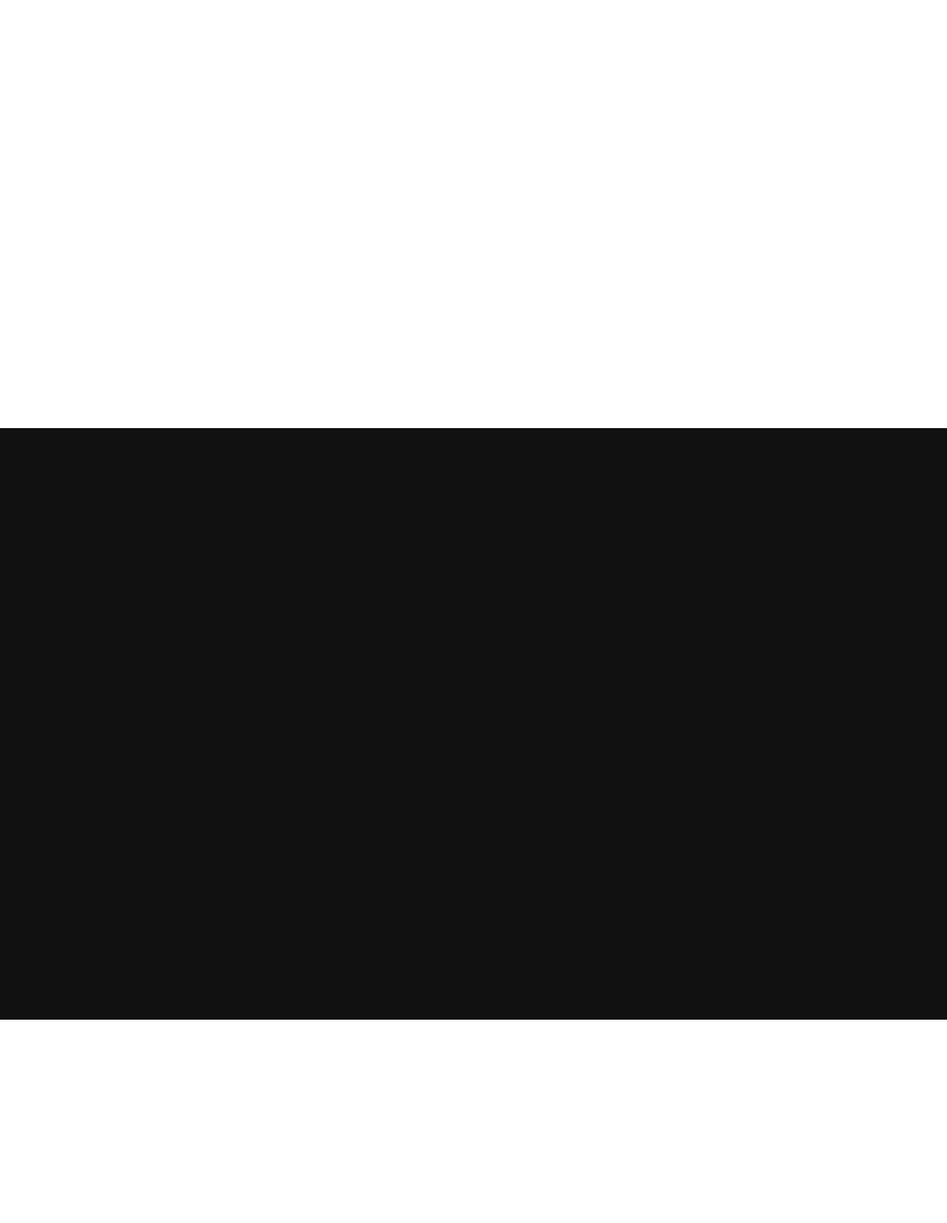
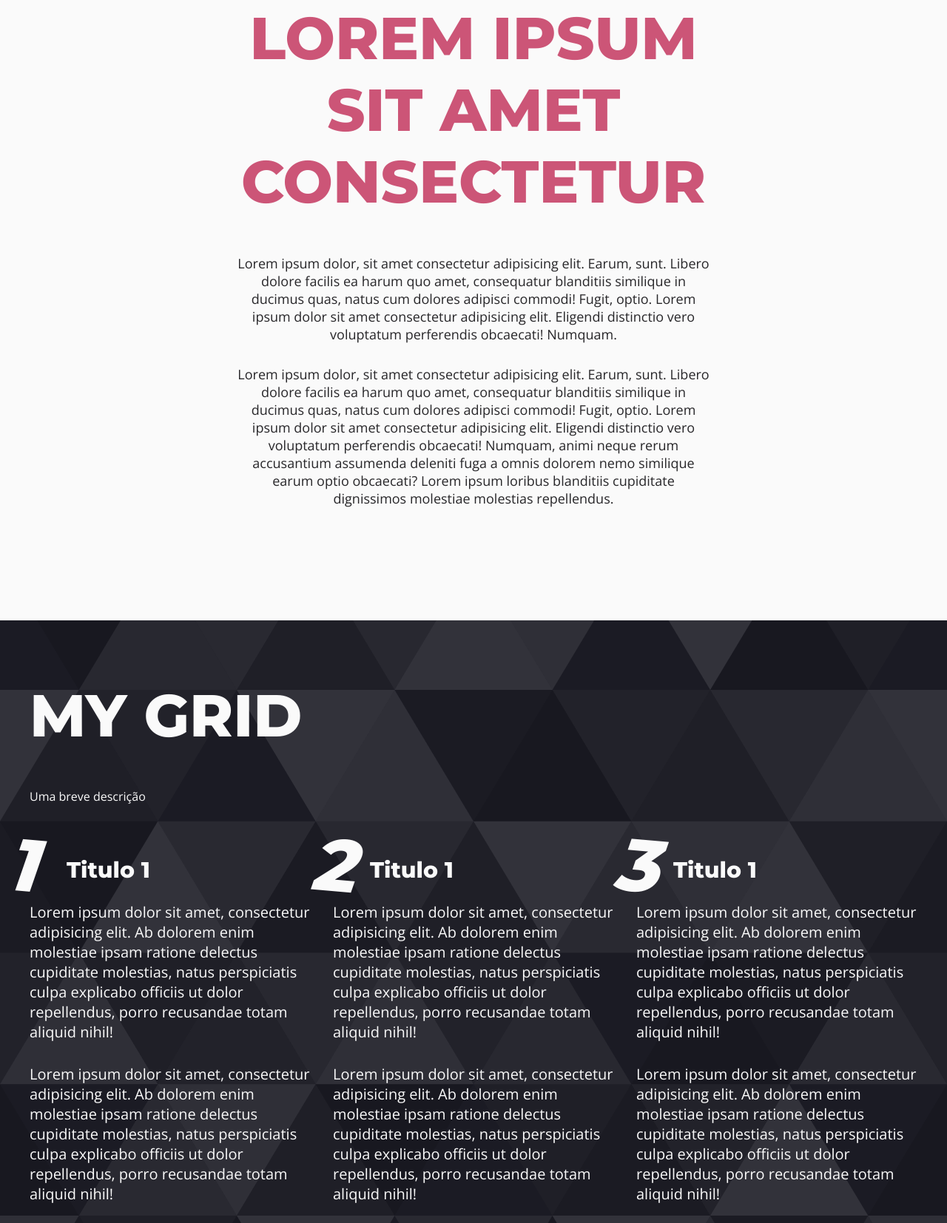
Before and after one commit to ChrisCoy/Landing-Page-Study, a plain HTML site: page index.html in a window 1280 px wide. Shown: the part 1146-2800 px from the top of the page at 74% size. Before the commit the page ends 2525 px from the top, so only its background shows below. Drawn offline with nearby package versions, Linux system fonts and the light colour scheme.

Commit message:
add more content and styles

```diff
--- a/assets/css/styles.css
+++ b/assets/css/styles.css
@@ -1,7 +1,7 @@
 :root {
   --primary-color: #CC5577;
   --white-color: #FAFAFA;
-  --black-color: #111;
+  --black-color: rgb(39, 38, 41);
   --light-gray-color: rgb(224, 216, 219);
   --gap: 3rem;
 }
@@ -13,6 +13,7 @@
 
 html {
   font-size: 62.5%;
+  scroll-behavior: smooth;
 }
 
 body {
@@ -23,6 +24,10 @@ body {
 
 a {
   text-decoration: none;
+}
+
+p {
+  margin-bottom: 3rem;
 }
 
 h1, h2, h3, h4, h5, h6 {
@@ -36,6 +41,9 @@ h1 {
 
 h2 {
   font-size: 5.5rem;
+  font-size: 8rem;
+  margin-bottom: 5rem;;
+  text-transform: uppercase;
 }
 
 h3 {
@@ -61,14 +69,22 @@ h6 {
   color: var(--white-color);
 }
 
+.bg-2 {
+  background-image: url('../img/Background2.svg');
+  background-size: cover;
+  background-position: center center;
+  color: var(--white-color);
+}
+
 .white-bg {
-  color: var(--white-color);
+  background: var(--white-color);
+  color: var(--primary-color);
 }
 
 .main-content {
   max-width: 120rem;
   margin: 0 auto;
-  padding: var(--gap);
+  padding: 8rem var(--gap);
 }
 
 .section {
@@ -144,19 +160,13 @@ h6 {
   display: grid;
   grid-template-columns: 1fr 1.5fr;
   gap: var(--gap);
-  height: 100vh;
+  min-height: 100vh;
 }
 
 .intro-text-content, .intro-img{
   display: flex;
   flex-flow: column wrap;
   justify-content: center;
-}
-
-.intro-text-content h2{
-  font-size: 8rem;
-  margin-bottom: 5rem;;
-  text-transform: uppercase;
 }
 
 .intro-text-content p {
@@ -168,3 +178,73 @@ h6 {
   max-width: 100%;
   height: auto;
 }
+
+.top3-content p{
+  color: var(--black-color);
+  font-size: 1.8rem;
+}
+
+.top3-content {
+  max-width: 64rem;
+  display: flex;
+  flex-flow: column nowrap;
+  justify-content: center;
+  text-align: center;
+  height: 100vh;
+}
+
+.grind-one-content {
+  display: flex;
+  flex-flow: column wrap;
+  justify-content: center;
+  min-height: 100vh;
+}
+
+.grid {
+  display: grid;
+  grid-template-columns: repeat(3, 1fr);
+  gap: var(--gap);
+  counter-reset: grid-counter;
+}
+
+.grid h3 {
+  font-size: 3rem;
+  position: relative;
+  padding-left: 5rem;
+  margin-bottom: 2.5rem;
+  margin-top: 4rem;
+}
+
+.grid article p {
+  font-size: 2rem;
+}
+
+.grid h3::before {
+  counter-increment: grid-counter;
+  content: counter(grid-counter);
+  position: absolute;
+  font-size: 10rem;
+  font-style: italic;
+  top: -5rem;
+  left: -3rem;
+  transform: rotate(5deg);
+}
+.black-text {
+  color: var(--black-color);
+}
+
+.gallery-img{
+  width: 100%;
+  max-width: 36rem;
+  max-height: 36rem;
+  overflow: hidden;
+}
+
+.gallery-img img {
+  transition: all 300ms ease-in-out;
+}
+
+.gallery-img img:hover {
+  transform: translate(-3%, 3%) scale(1.1) rotate(3deg);
+
+}
--- a/index.html
+++ b/index.html
@@ -23,8 +23,9 @@
       <h1><a href="#">LOGO</a></h1>
       <nav>
         <ul>
-          <li><a href="#">Intro</a></li>
-          <li><a href="#">Top 3</a></li>
+          <li><a href="#intro">Intro</a></li>
+          <li><a href="#about">About</a></li>
+          <li><a href="top3">Top 3</a></li>
           <li><a href="#">Gallery</a></li>
           <li><a href="#">Work</a></li>
           <li><a href="#">Contact</a></li>
@@ -35,7 +36,7 @@
 
   <div class="menu-spacing"></div>
 
-  <section class="intro main-bg section">
+  <section id="intro" class="intro main-bg section">
     <div class="main-content intro-content">
       <div class="intro-text-content">
         <h2>Lorem ipsum</h2>
@@ -54,8 +55,94 @@
     </div>
   </section>
 
-  <section class="section white-gb"></section>
-  <section class="section" style="background: var(--black-color);"></section>
+  <section id="top3" class="section white-bg">
+    <div class="main-content top3-content">
+      <h2>Lorem ipsum sit amet consectetur</h2>
+      <p>
+        Lorem ipsum dolor, sit amet consectetur adipisicing elit. Earum, sunt. Libero dolore facilis ea harum quo amet,
+        consequatur blanditiis similique in ducimus quas, natus cum dolores adipisci commodi! Fugit, optio. Lorem ipsum
+        dolor sit amet consectetur adipisicing elit. Eligendi distinctio vero voluptatum perferendis obcaecati! Numquam.
+      </p>
+      <p>
+        Lorem ipsum dolor, sit amet consectetur adipisicing elit. Earum, sunt. Libero dolore facilis ea harum quo amet,
+        consequatur blanditiis similique in ducimus quas, natus cum dolores adipisci commodi! Fugit, optio. Lorem ipsum
+        dolor sit amet consectetur adipisicing elit. Eligendi distinctio vero voluptatum perferendis obcaecati! Numquam,
+        animi neque rerum accusantium assumenda deleniti fuga a omnis dolorem nemo similique earum optio obcaecati?
+        Lorem ipsum loribus blanditiis cupiditate dignissimos molestiae molestias repellendus.
+      </p>
+
+    </div>
+  </section>
+
+  <section class="section bg-2">
+    <div class="main-content grid-one-content">
+      <h2>My Grid</h2>
+      <p>Uma breve descrição</p>
+      <div class="grid">
+        <article>
+          <h3>Titulo 1</h3>
+          <p>Lorem ipsum dolor sit amet, consectetur adipisicing elit. Ab dolorem enim molestiae ipsam ratione delectus
+            cupiditate molestias, natus perspiciatis culpa explicabo officiis ut dolor repellendus, porro recusandae
+            totam
+            aliquid nihil!</p>
+          <p>Lorem ipsum dolor sit amet, consectetur adipisicing elit. Ab dolorem enim molestiae ipsam ratione delectus
+            cupiditate molestias, natus perspiciatis culpa explicabo officiis ut dolor repellendus, porro recusandae
+            totam
+            aliquid nihil!</p>
+        </article>
+        <article>
+          <h3>Titulo 1</h3>
+          <p>Lorem ipsum dolor sit amet, consectetur adipisicing elit. Ab dolorem enim molestiae ipsam ratione delectus
+            cupiditate molestias, natus perspiciatis culpa explicabo officiis ut dolor repellendus, porro recusandae
+            totam
+            aliquid nihil!</p>
+          <p>Lorem ipsum dolor sit amet, consectetur adipisicing elit. Ab dolorem enim molestiae ipsam ratione delectus
+            cupiditate molestias, natus perspiciatis culpa explicabo officiis ut dolor repellendus, porro recusandae
+            totam
+            aliquid nihil!</p>
+        </article>
+        <article>
+          <h3>Titulo 1</h3>
+          <p>Lorem ipsum dolor sit amet, consectetur adipisicing elit. Ab dolorem enim molestiae ipsam ratione delectus
+            cupiditate molestias, natus perspiciatis culpa explicabo officiis ut dolor repellendus, porro recusandae
+            totam
+            aliquid nihil!</p>
+          <p>Lorem ipsum dolor sit amet, consectetur adipisicing elit. Ab dolorem enim molestiae ipsam ratione delectus
+            cupiditate molestias, natus perspiciatis culpa explicabo officiis ut dolor repellendus, porro recusandae
+            totam
+            aliquid nihil!</p>
+        </article>
+      </div>
+    </div>
+  </section>
+
+
+  <section class="section white-bg">
+    <div class="main-content grid-one-content">
+      <h2>Galeria de imagens</h2>
+      <p class="black-text">Uma breve descrição</p>
+      <div class="grid">
+        <div class="gallery-img">
+          <img src="https://source.unsplash.com/random/360x360?r=1" alt="random image from unsplash">
+        </div>
+        <div class="gallery-img">
+          <img src="https://source.unsplash.com/random/360x360?r=2" alt="random image from unsplash">
+        </div>
+        <div class="gallery-img">
+          <img src="https://source.unsplash.com/random/360x360?r=3" alt="random image from unsplash">
+        </div>
+        <div class="gallery-img">
+          <img src="https://source.unsplash.com/random/360x360?r=4" alt="random image from unsplash">
+        </div>
+        <div class="gallery-img">
+          <img src="https://source.unsplash.com/random/360x360?r=5" alt="random image from unsplash">
+        </div>
+        <div class="gallery-img">
+          <img src="https://source.unsplash.com/random/360x360?r=6" alt="random image from unsplash">
+        </div>
+      </div>
+    </div>
+  </section>
 </body>
 
 </html>
```
Also changed, not shown: assets/img/Background2.svg (added).
